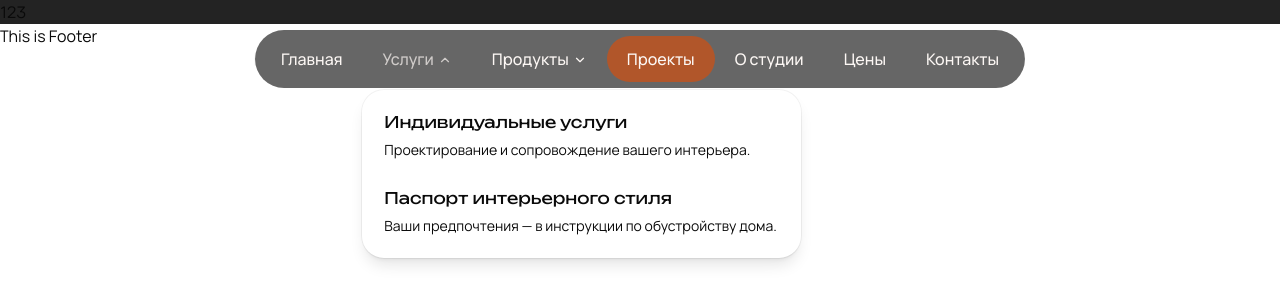
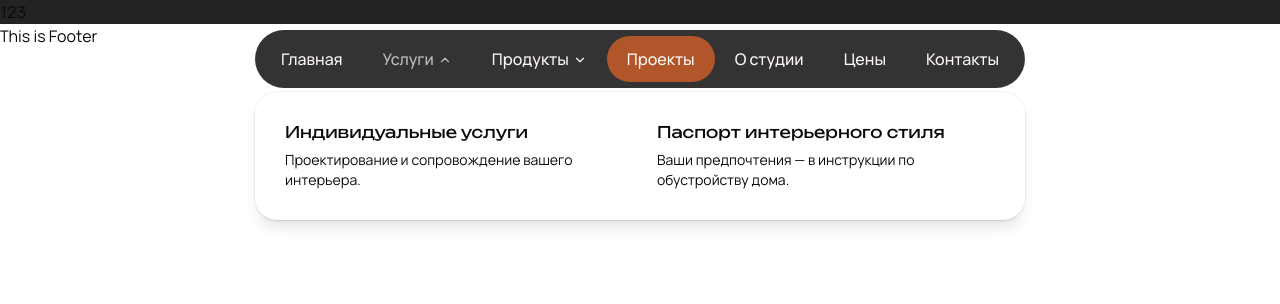
Before and after one commit to fakefedya/pole, a Next.js app: page /projects in a window 1280 px wide. Both pictures are taken after a click on the button "Услуги". Shown: the top 304 px of the page. Built offline with nearby package versions, Linux system fonts and the light colour scheme.

Commit message:
Рефакторинг компонентов NavigationMenu

```diff
--- /dev/null
+++ b/src/app/(studio)/_components/about-section.tsx
@@ -0,0 +1,27 @@
+import { SiteContainer } from '@/components/layout/site-container'
+import { SiteSection } from '@/components/layout/site-section'
+
+type Description = {
+	title: string
+	subtitle: string
+	description: string
+}
+
+const sectionDescription: Description = {
+	title: 'POLE — авторская студия дизайна интерьера',
+	subtitle: 'Работаем в Санкт-Петербурге и онлайн по России.',
+	description:
+		'Разрабатываем индивидуальные проекты, предлагаем готовые решения и создаём понятные инструменты для самостоятельной работы с интерьером.',
+}
+
+export function AboutSection() {
+	return (
+		<SiteSection>
+			<SiteContainer>
+				<h2>{sectionDescription.title}</h2>
+				<p>{sectionDescription.subtitle}</p>
+				<p>{sectionDescription.description}</p>
+			</SiteContainer>
+		</SiteSection>
+	)
+}
--- a/src/app/(studio)/page.tsx
+++ b/src/app/(studio)/page.tsx
@@ -1,7 +1,13 @@
+import { AboutSection } from './_components/about-section'
 import { HeroSection } from './_components/hero-section'
 
 export function HomePage() {
-	return <HeroSection />
+	return (
+		<>
+			<HeroSection />
+			<AboutSection />
+		</>
+	)
 }
 
 export { HomePage as default }
--- a/src/components/layout/desktop-navigation.tsx
+++ b/src/components/layout/desktop-navigation.tsx
@@ -1,6 +1,7 @@
 'use client'
 
 import type { SiteNavigationItem } from '@/config/site-navigation'
+import { useRef } from 'react'
 
 import {
 	NavigationMenu,
@@ -56,6 +57,7 @@ function ActivePill() {
 
 export function DesktopNavigation({ siteNavigation }: DesktopNavigationProps) {
 	const pathname = usePathname()
+	const menuAnchorRef = useRef<HTMLDivElement>(null)
 
 	const visibleItems = siteNavigation.filter(
 		(item) =>
@@ -80,7 +82,17 @@ export function DesktopNavigation({ siteNavigation }: DesktopNavigationProps) {
 	return (
 		<MotionConfig reducedMotion='user'>
 			<LayoutGroup id='studio-pole-desktop-navigation'>
-				<NavigationMenu aria-label='Основная навигация'>
+				<div
+					ref={menuAnchorRef}
+					className='relative flex w-fit rounded-full bg-black/80 p-1.5 backdrop-blur-md'
+				>
+					<NavigationMenu
+						aria-label='Основная навигация'
+						anchor={menuAnchorRef}
+						align='center'
+						sideOffset={4}
+						matchAnchorWidth
+					>
 						<NavigationMenuList>
 							{visibleItems.map((item, index) => {
 								const isSelected = index === activeIndex
@@ -127,8 +139,8 @@ export function DesktopNavigation({ siteNavigation }: DesktopNavigationProps) {
 											<span className='relative z-10'>{item.label}</span>
 										</NavigationMenuTrigger>
 
-									<NavigationMenuContent>
-										<ul className='grid min-w-64 gap-1'>
+										<NavigationMenuContent className='w-full'>
+											<ul className='grid w-full grid-cols-2 gap-3 p-2'>
 												{visibleChildren.map((child) => {
 													const isCurrent = isCurrentPath(child.href, pathname)
 
@@ -156,6 +168,7 @@ export function DesktopNavigation({ siteNavigation }: DesktopNavigationProps) {
 							})}
 						</NavigationMenuList>
 					</NavigationMenu>
+				</div>
 			</LayoutGroup>
 		</MotionConfig>
 	)
--- a/src/components/layout/site-header.tsx
+++ b/src/components/layout/site-header.tsx
@@ -1,21 +1,10 @@
-import { cn } from '@/lib/utils'
 import { DesktopNavigation } from './desktop-navigation'
 import { siteNavigation } from '@/config/site-navigation'
 
 export function SiteHeader() {
 	return (
-		<header
-			className={cn(
-				'fixed top-7.5 left-1/2 -translate-x-1/2 translate-y-0 translate-z-0 z-10 w-auto',
-			)}
-		>
-			<div
-				className={cn(
-					'bg-black/60 backdrop-blur-md relative mx-2.5 w-fit flex rounded-full p-1.5',
-				)}
-			>
-				<DesktopNavigation siteNavigation={siteNavigation} />
-			</div>
+		<header className='fixed top-7.5 left-1/2 z-50 w-fit -translate-x-1/2'>
+			<DesktopNavigation siteNavigation={siteNavigation} />
 		</header>
 	)
 }
--- a/src/components/ui/navigation-menu.tsx
+++ b/src/components/ui/navigation-menu.tsx
@@ -3,13 +3,24 @@ import { cva } from 'class-variance-authority'
 import { cn } from 'cn'
 import { ChevronDownIcon } from 'lucide-react'
 
+// Позволяет привязать Popup к произвольному элементу.
+type NavigationMenuProps = NavigationMenuPrimitive.Root.Props &
+	Pick<
+		NavigationMenuPrimitive.Positioner.Props,
+		'anchor' | 'align' | 'sideOffset'
+	> & {
+		matchAnchorWidth?: boolean
+	}
+
 function NavigationMenu({
 	align = 'start',
+	anchor,
+	sideOffset = 8,
+	matchAnchorWidth = false,
 	className,
 	children,
 	...props
-}: NavigationMenuPrimitive.Root.Props &
-	Pick<NavigationMenuPrimitive.Positioner.Props, 'align'>) {
+}: NavigationMenuProps) {
 	return (
 		<NavigationMenuPrimitive.Root
 			data-slot='navigation-menu'
@@ -20,7 +31,13 @@ function NavigationMenu({
 			{...props}
 		>
 			{children}
-			<NavigationMenuPositioner align={align} />
+
+			<NavigationMenuPositioner
+				anchor={anchor}
+				align={align}
+				sideOffset={sideOffset}
+				matchAnchorWidth={matchAnchorWidth}
+			/>
 		</NavigationMenuPrimitive.Root>
 	)
 }
@@ -95,13 +112,17 @@ function NavigationMenuContent({
 }
 
 function NavigationMenuPositioner({
+	matchAnchorWidth = false,
 	className,
 	side = 'bottom',
 	sideOffset = 8,
 	align = 'start',
 	alignOffset = 0,
+	style,
 	...props
-}: NavigationMenuPrimitive.Positioner.Props) {
+}: NavigationMenuPrimitive.Positioner.Props & {
+	matchAnchorWidth?: boolean
+}) {
 	return (
 		<NavigationMenuPrimitive.Portal>
 			<NavigationMenuPrimitive.Positioner
@@ -109,13 +130,25 @@ function NavigationMenuPositioner({
 				sideOffset={sideOffset}
 				align={align}
 				alignOffset={alignOffset}
+				style={
+					matchAnchorWidth
+						? {
+								...style,
+								width: 'var(--anchor-width)',
+								maxWidth: 'none',
+							}
+						: style
+				}
 				className={cn(
 					'isolate z-50 h-(--positioner-height) w-(--positioner-width) max-w-(--available-width) transition-[top,left,right,bottom] duration-[0.35s] ease-[cubic-bezier(0.22,1,0.36,1)] data-instant:transition-none data-[side=bottom]:before:top-[-10px] data-[side=bottom]:before:right-0 data-[side=bottom]:before:left-0',
 					className,
 				)}
 				{...props}
 			>
-				<NavigationMenuPrimitive.Popup className='data-[ending-style]:easing-[ease] xs:w-(--popup-width) relative h-(--popup-height) w-(--popup-width) origin-(--transform-origin) rounded-3xl bg-popover text-popover-foreground shadow-lg ring-1 ring-foreground/5 transition-[opacity,transform,width,height,scale,translate] duration-[0.35s] ease-[cubic-bezier(0.22,1,0.36,1)] outline-none data-ending-style:scale-90 data-ending-style:opacity-0 data-ending-style:duration-150 data-starting-style:scale-90 data-starting-style:opacity-0 dark:ring-foreground/10'>
+				<NavigationMenuPrimitive.Popup
+					className='data-[ending-style]:easing-[ease] xs:w-(--popup-width) relative h-(--popup-height) w-(--popup-width) origin-(--transform-origin) rounded-3xl bg-popover text-popover-foreground shadow-lg ring-1 ring-foreground/5 transition-[opacity,transform,width,height,scale,translate] duration-[0.35s] ease-[cubic-bezier(0.22,1,0.36,1)] outline-none data-ending-style:scale-90 data-ending-style:opacity-0 data-ending-style:duration-150 data-starting-style:scale-90 data-starting-style:opacity-0 dark:ring-foreground/10'
+					style={matchAnchorWidth ? { width: '100%' } : undefined}
+				>
 					<NavigationMenuPrimitive.Viewport className='relative size-full overflow-hidden' />
 				</NavigationMenuPrimitive.Popup>
 			</NavigationMenuPrimitive.Positioner>
```
Lines whose indentation alone changed are shown as unchanged.
